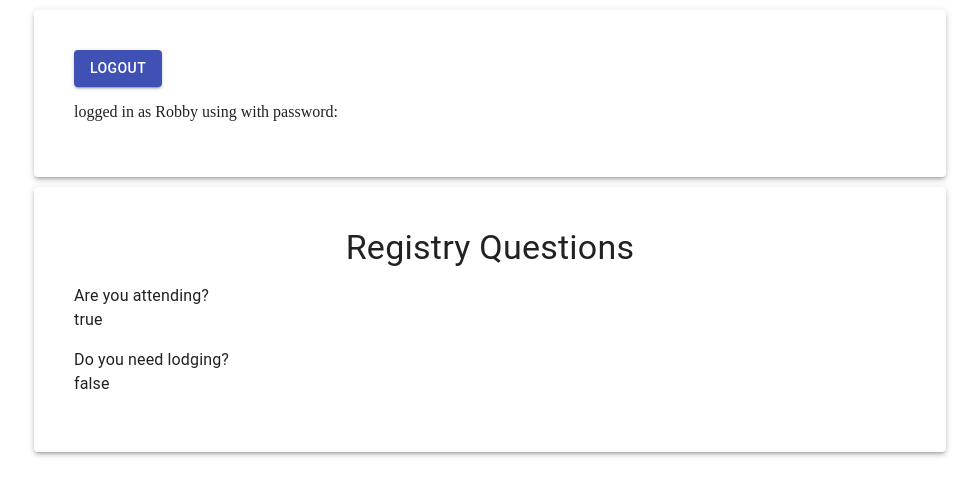
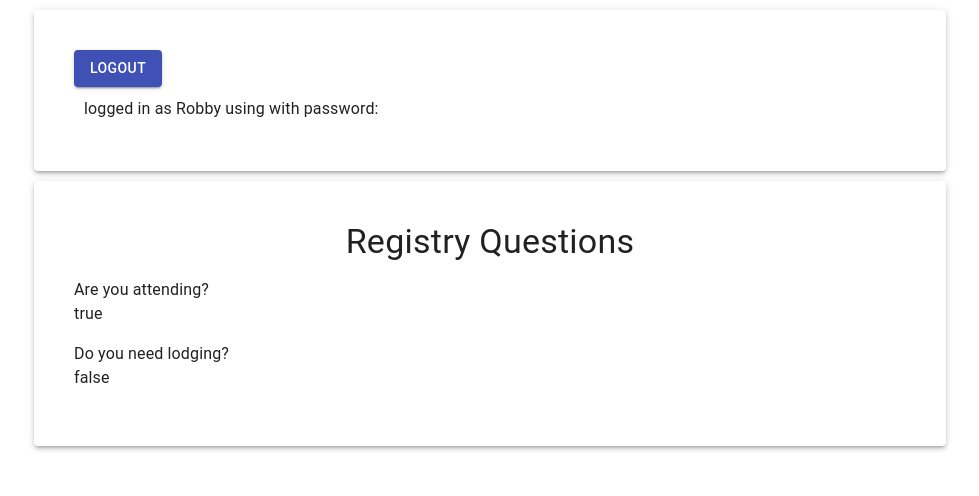
Before and after one commit to entegral/wedding-registry-ui, a React (Create React App) app: page / in a window 1280 px wide. Both pictures are taken after a click on the button "LOGIN". Shown: the top 496 px of the page, without its empty margins (150-1129 px from the left). Built offline with nearby package versions, Linux system fonts and the light colour scheme.

Commit message:
fix page themes

```diff
--- a/src/App.js
+++ b/src/App.js
@@ -1,7 +1,10 @@
+import FetchQuestions from "./Questions/FetchQuestions"
 
 
 function App() {
-
+  return (
+    <FetchQuestions />
+  )
 }
 
 export default App
--- a/src/LoginManager/Authenticated.js
+++ b/src/LoginManager/Authenticated.js
@@ -1,4 +1,4 @@
-import { Button, Container, makeStyles, Paper } from "@material-ui/core";
+import { Button, Container, makeStyles, Paper, Typography } from "@material-ui/core";
 
 
 const useStyles = makeStyles((theme) => ({
@@ -30,9 +30,9 @@ function Authenticated({user, AppEntryPoint, logout}) {
         >
           Logout
         </Button>
-        <p>
+        <Typography className={classes.margin}>
           logged in as {user.name} using {user.email} with password: {user.password}
-        </p>
+        </Typography>
       </Paper>
       {
         AppEntryPoint ? <AppEntryPoint user={user}/> : null
--- a/src/index.js
+++ b/src/index.js
@@ -1,13 +1,14 @@
 import React from 'react';
 import ReactDOM from 'react-dom';
+import App from './App';
+import './index.css';
 import LoginManager from './LoginManager/LoginManager';
-import FetchQuestions from './Questions/FetchQuestions';
 import reportWebVitals from './reportWebVitals';
 
 ReactDOM.render(
   <React.StrictMode>
     <LoginManager
-      AppEntryPoint={FetchQuestions}
+      AppEntryPoint={App}
     />
   </React.StrictMode>,
   document.getElementById('root')
```
Also changed, not shown: src/index.css (added).
